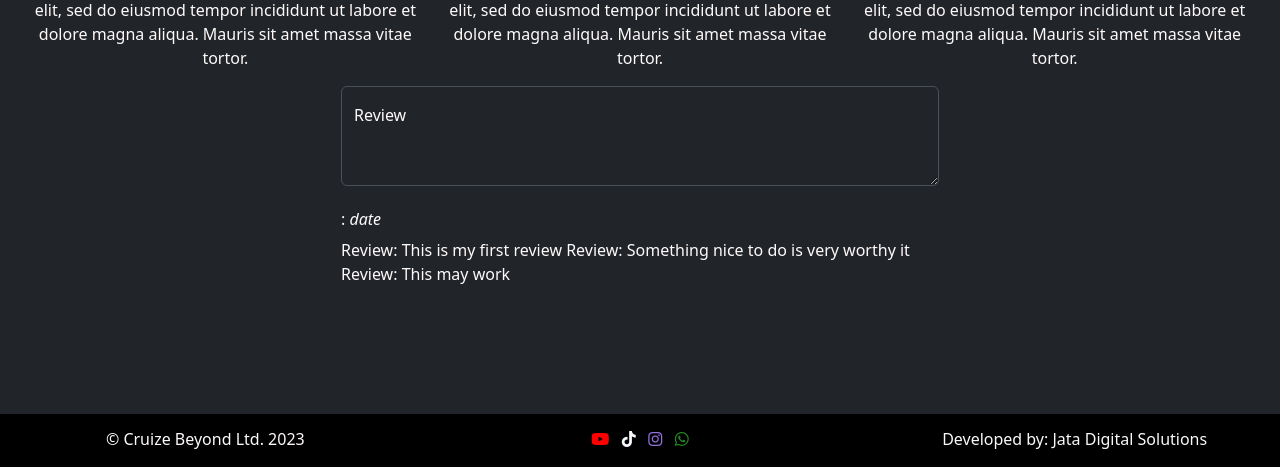
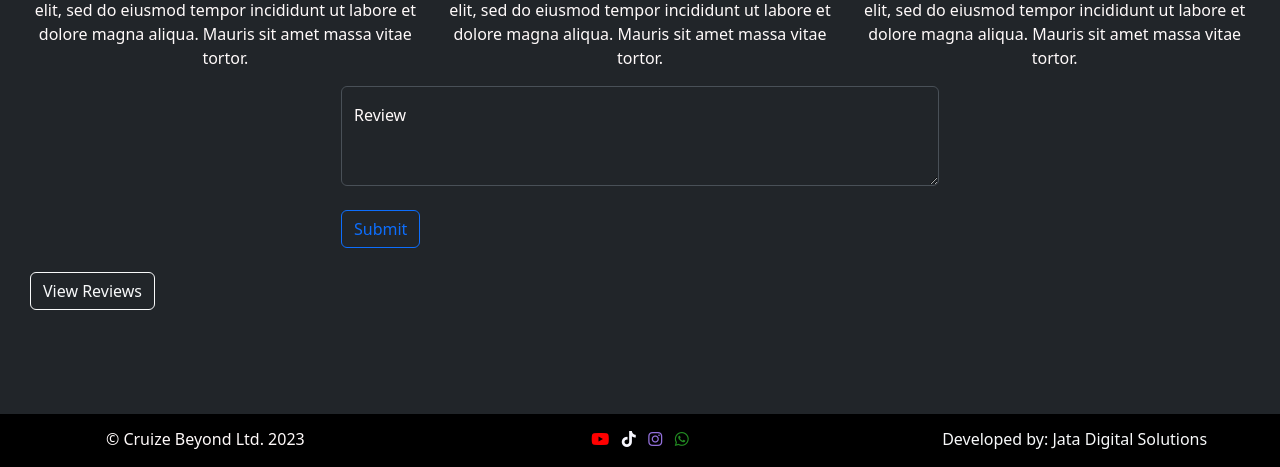
Before and after one commit to wahomez/tours, a Django app: page /destination/ in a window 1280 px wide. Shown: the part 386-853 px from the top of the page. Run offline with Django 4.2, Linux system fonts and the light colour scheme; data comes from the database, SQL or seed files in the repository; both versions use the stored data as it was after the commit; some libraries are stand-ins or nearby versions.

Commit message:
review page

```diff
--- a/base/views.py
+++ b/base/views.py
@@ -65,7 +65,7 @@ def Safari(request):
 
 
 def Review_tour(request):
-    tour_review = Review.objects.all()
+    tour_review = Review.objects.all
     if request.method == 'POST':
         user = request.user
         comment = request.POST['comment']
@@ -74,9 +74,12 @@ def Review_tour(request):
         messages.success(request, ("Review sent successfully"))
         return redirect("/")
     else:
-        messages.success(request, ("Couldn't send review"))
 
-    return HttpResponse("It works")
+        context = {
+            "review" : tour_review
+        }
+        return render(request, "review.html", context)
+
 
 def Register(request):
     if request.method =="POST":
--- a/templates/destination.html
+++ b/templates/destination.html
@@ -48,25 +48,20 @@
             </div>
             <div class="row justify-content-center">
                 <div class="col-sm-6">
-                    <div class="form-floating" data-bs-theme="dark">
-                        <textarea class="form-control" placeholder="Leave a review here" id="destinationReview" style="height: 100px"></textarea>
-                        <label for="destinationReview">Review</label>
-                        <br>
-                    </div>
+                    <form method="POST" action= "{%url "review" %}">
+                        {% csrf_token %}
+                        <div class="form-floating" data-bs-theme="dark">
+                            <textarea class="form-control" placeholder="Leave a review here" name="comment" style="height: 100px"></textarea>
+                            <label for="destinationReview">Review</label>
+                            <br>
+                            <button type="submit" class="btn btn-outline-primary">Submit</button>
+                        </div>
+                    </form>
                 </div>
             </div>
-
-            <div class="row justify-content-center text-right">
-                <div class="col-sm-6">
-                    <h6>{{tour.user.username}} : <i>date</i></h6>
-                    <p>
-                        {%for review in review%}
-                            Review: {{review.comment}}
-                        {% endfor %}
-
-                    </p>
-                </div>
-            </div>
+        </br>
+        <a class="btn btn-outline-light" href={%url "review"%} role="button">View Reviews</a>
+        <br></br>
         {% endfor %}
     {% endif %}
 </div>
```
Also changed, not shown: templates/review.html (added, +14 -0 lines), db.sqlite3.
